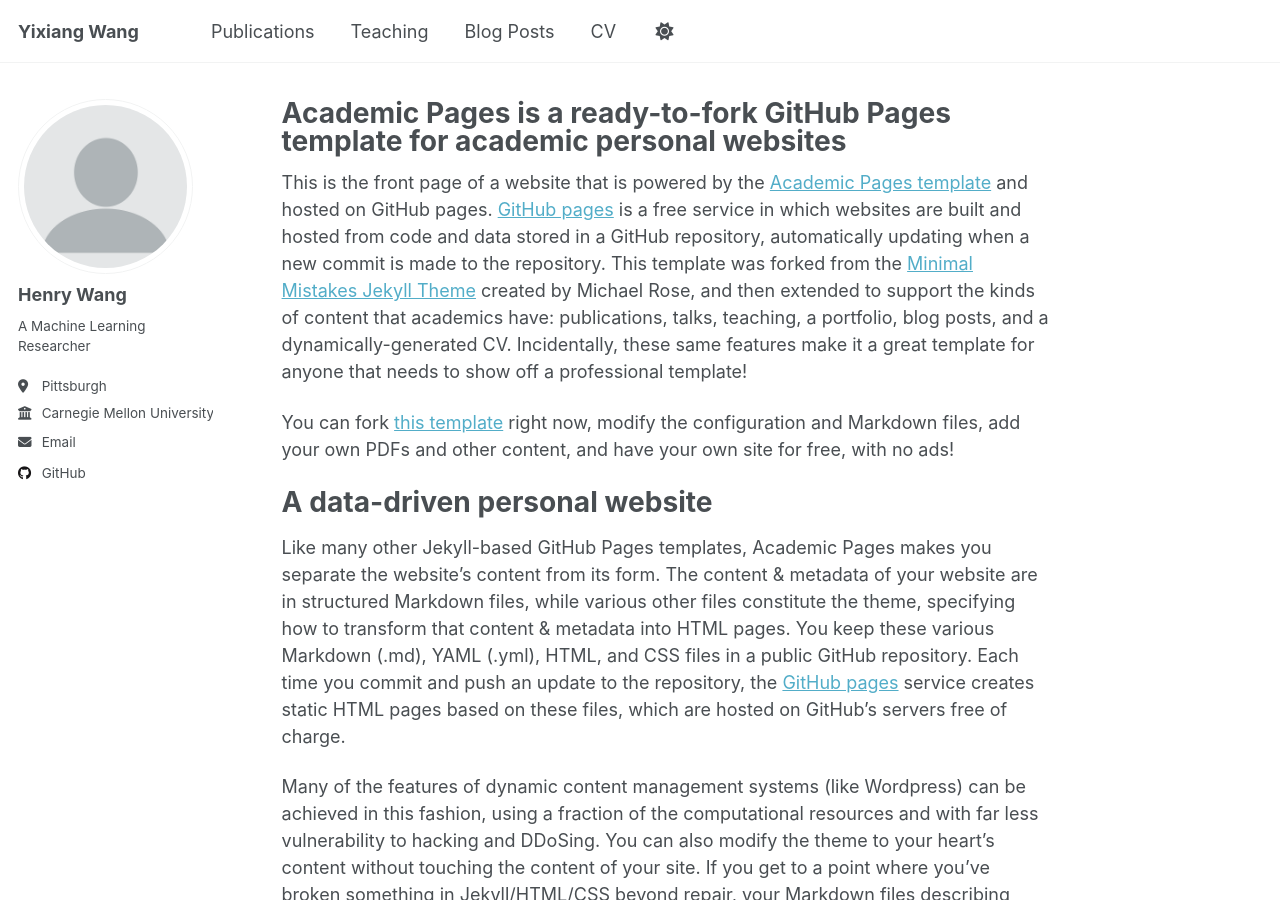
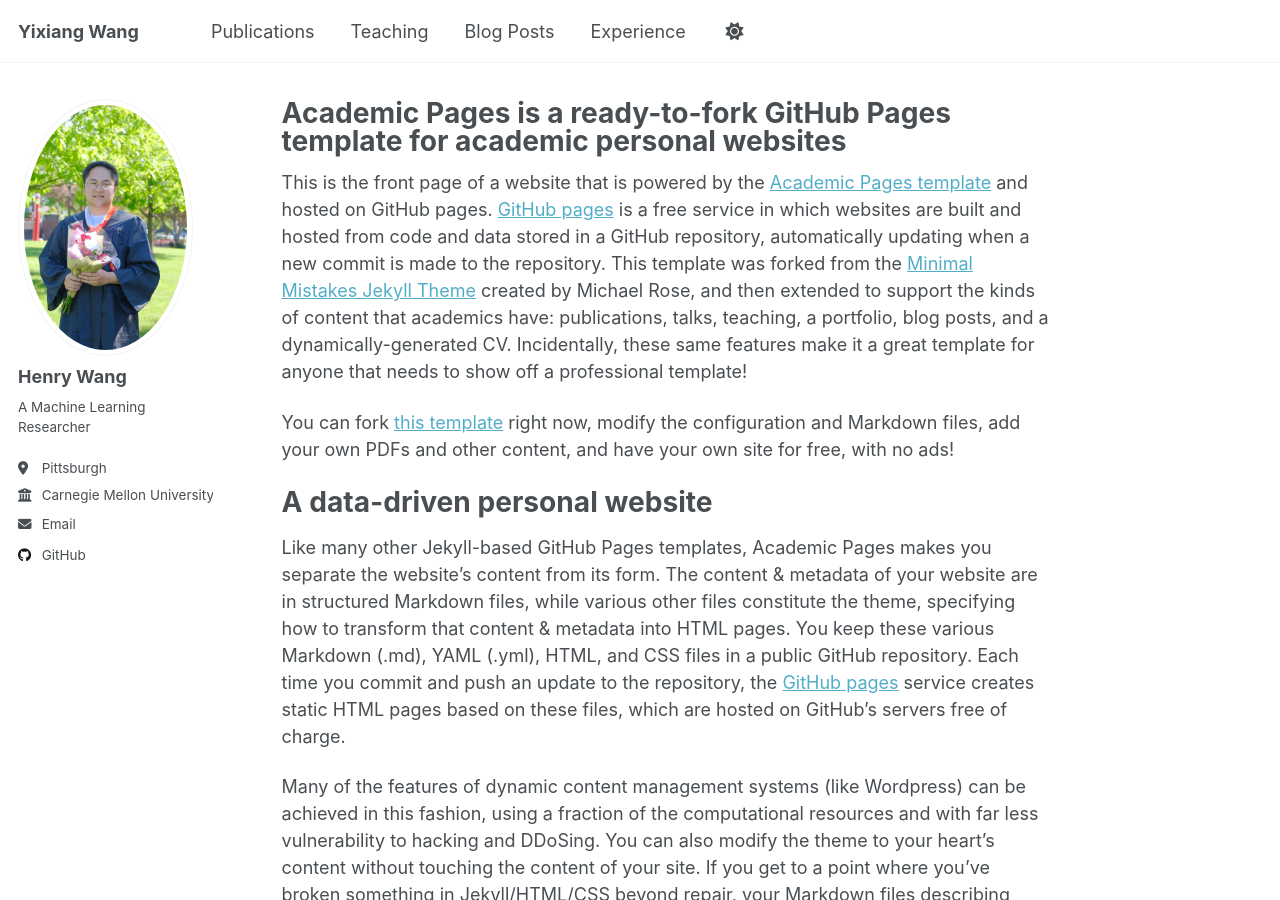
Before and after one commit to wangy8205165/wangy8205165.github.io, a Jekyll site: the page built from _pages/about.md, in a window 1280 px wide and 900 px high. Built offline with Jekyll 4.4.1, drawn with Linux system fonts in a browser that asks for light colours; a script that is not in the unit is left out.

Commit message:
initial commit

```diff
--- a/_config.yml
+++ b/_config.yml
@@ -22,7 +22,7 @@ repository               : "academicpages/academicpages.github.io"
 #               Additional customization can be done by editing /_includes/author-profile.html
 author:
   # Biographic information
-  avatar           : "profile.png"
+  avatar           : "profile_1.png"
   name             : "Henry Wang"
   pronouns         : # example: "she/her"
   bio              : "A Machine Learning Researcher"
--- a/_data/navigation.yml
+++ b/_data/navigation.yml
@@ -23,7 +23,7 @@ main:
   - title: "Blog Posts"
     url: /year-archive/
 
-  - title: "CV"
+  - title: "Experience"
     url: /cv/
 
   # - title: "CV"
```
Also changed, not shown: images/profile_1.png (added).
